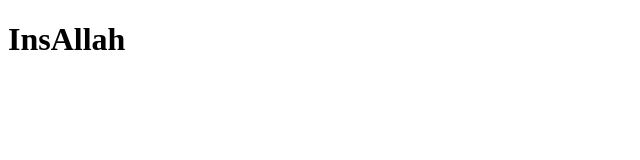
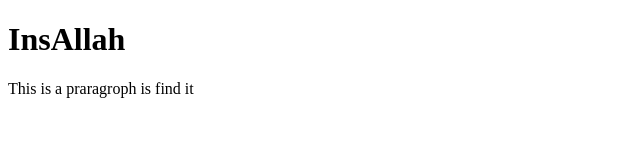
Before and after one commit to Rifazul-Islam/my-third-github-repo, a plain HTML site: page index.html in a window 1280 px wide. Shown: the whole page, without its empty margins (0-640 px from the left). Drawn offline with Linux system fonts and the light colour scheme.

Commit message:
my paragraph add

```diff
--- a/index.html
+++ b/index.html
@@ -7,5 +7,6 @@
 </head>
 <body>
     <h1> InsAllah</h1>
+    <p> This is a praragroph is find it </p>
 </body>
 </html>
```
